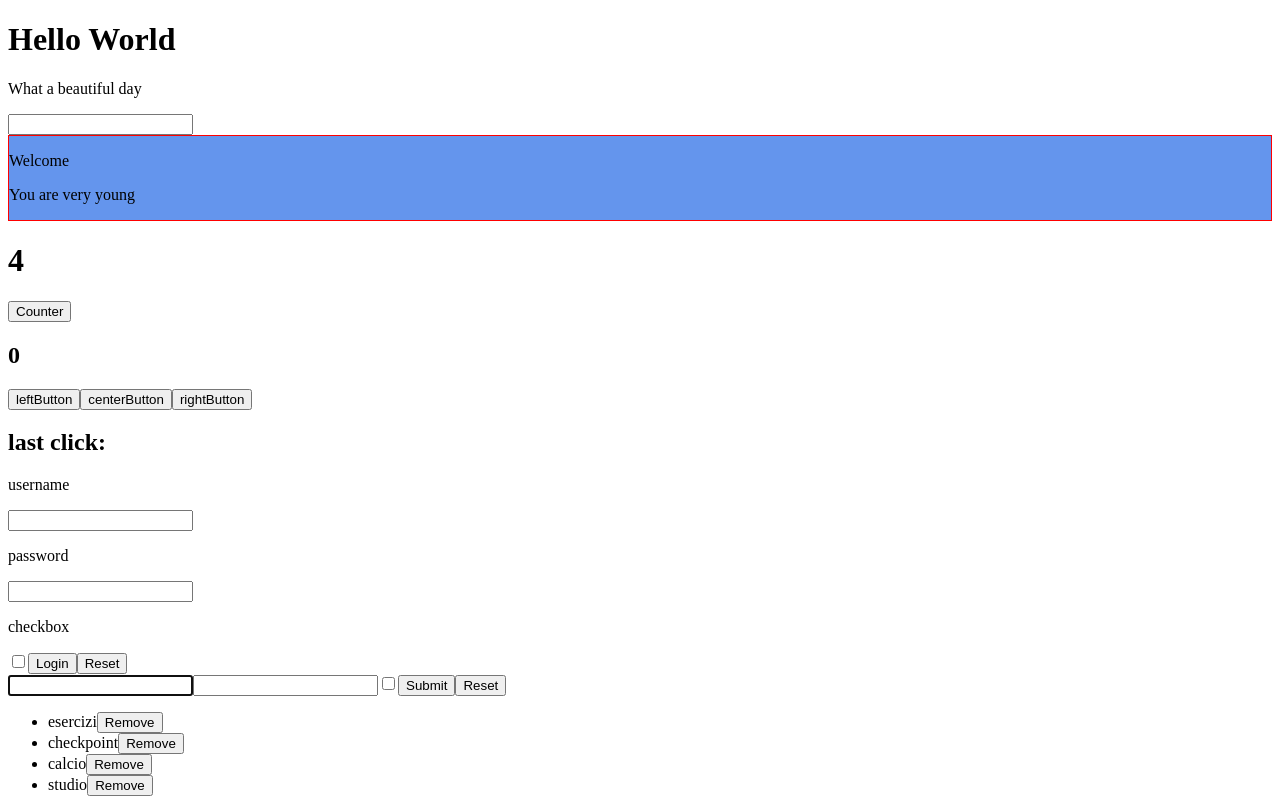
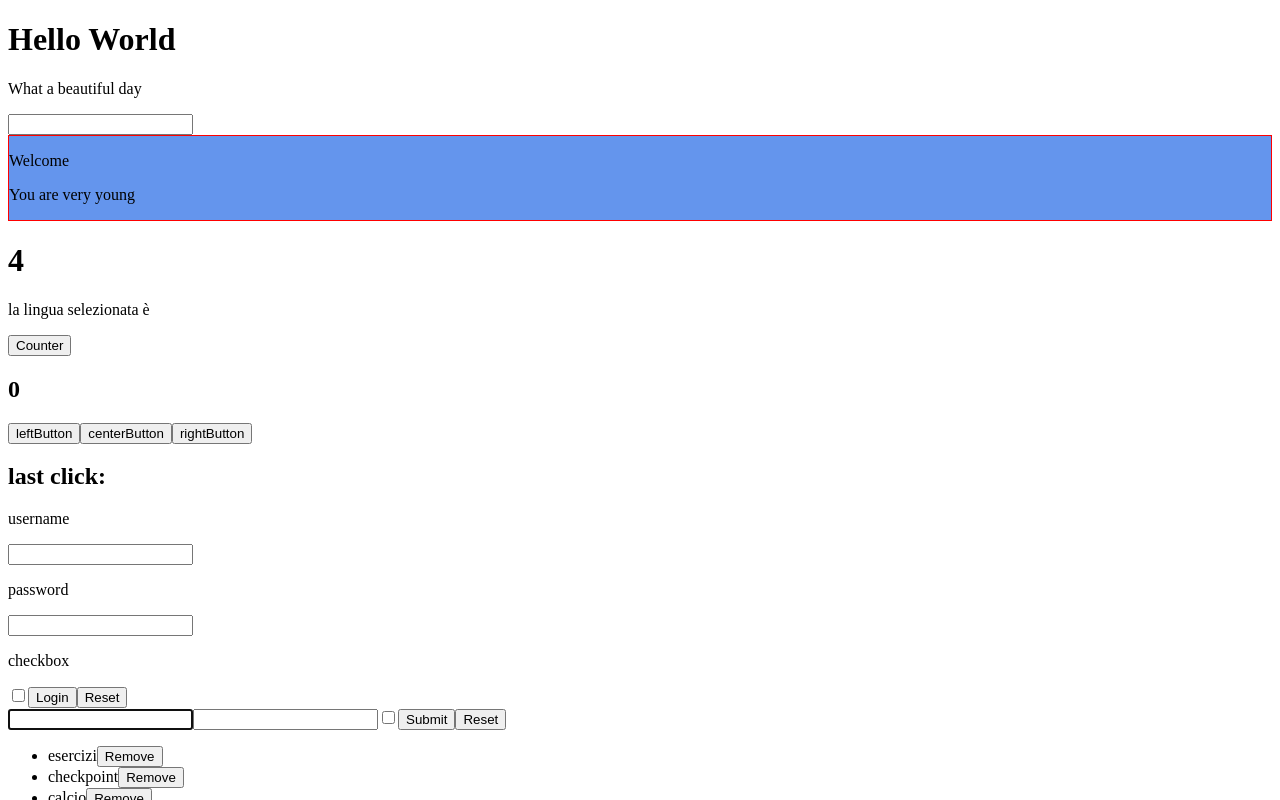
Before and after one commit to Chebaz/React, a React (Create React App) app in the folder my-app/: page / in a window 1280 px wide. Shown: the top 800 px of the page. Built offline with nearby package versions, Linux system fonts and the light colour scheme.

Commit message:
esercizio incompleto

```diff
--- a/my-app/src/App.js
+++ b/my-app/src/App.js
@@ -9,6 +9,7 @@ import UncotrolledLogin from "./UncontrolledLogin";
 import TodoList from "./TodoList";
 import Container from "./Container";
 import Welcome from "./Welcome";
+import DisplayLanguage from "./DisplayLanguage";
 export default class App extends React.Component {
   render() {
     return (
@@ -20,6 +21,7 @@ export default class App extends React.Component {
           incrementInterval={2000}
           incrementMount={2}
         />
+        <DisplayLanguage />
         <ClickCounter />
         <ClickTraker />
         <Login />
--- /dev/null
+++ b/my-app/src/DisplayLanguage.js
@@ -0,0 +1,11 @@
+import React from "react";
+import LanguageContext from "./LanguageContext";
+export default class DisplayLanguage extends React.Component {
+  static contextType = LanguageContext;
+
+  render() {
+    const { language } = this.context;
+
+    return <p>la lingua selezionata è {language}</p>;
+  }
+}
--- /dev/null
+++ b/my-app/src/LanguageContext.js
@@ -0,0 +1,20 @@
+import React from "react";
+const LanguageContext = React.createContext("en");
+
+export default class LanguageProvider extends React.Component {
+  state = {
+    language: "en",
+  };
+
+  setLanguage = (language) => {
+    this.setState({ language });
+  };
+
+  render() {
+    return (
+      <LanguageContext.Provider value={this.state.language}>
+        {this.props.children}
+      </LanguageContext.Provider>
+    );
+  }
+}
```
